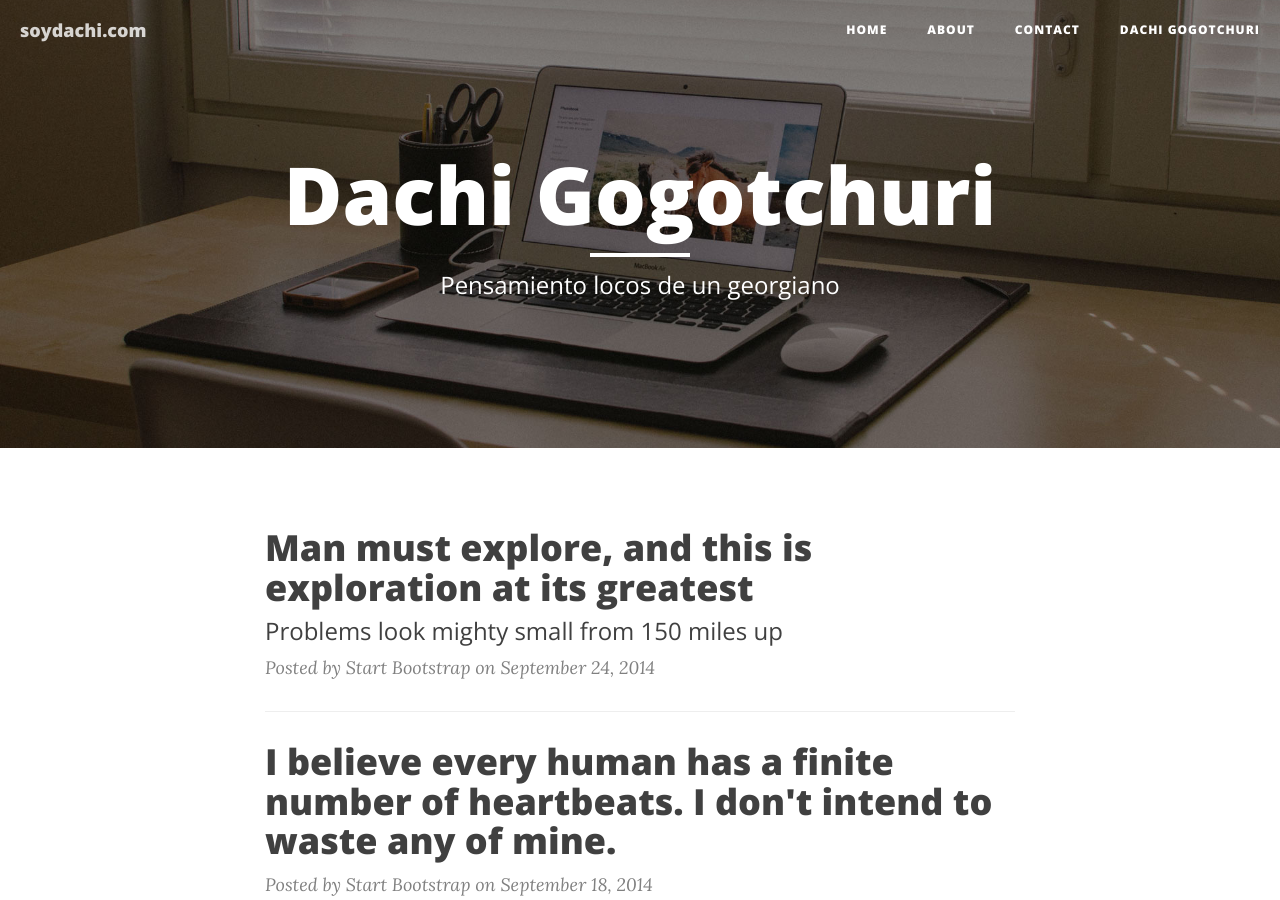
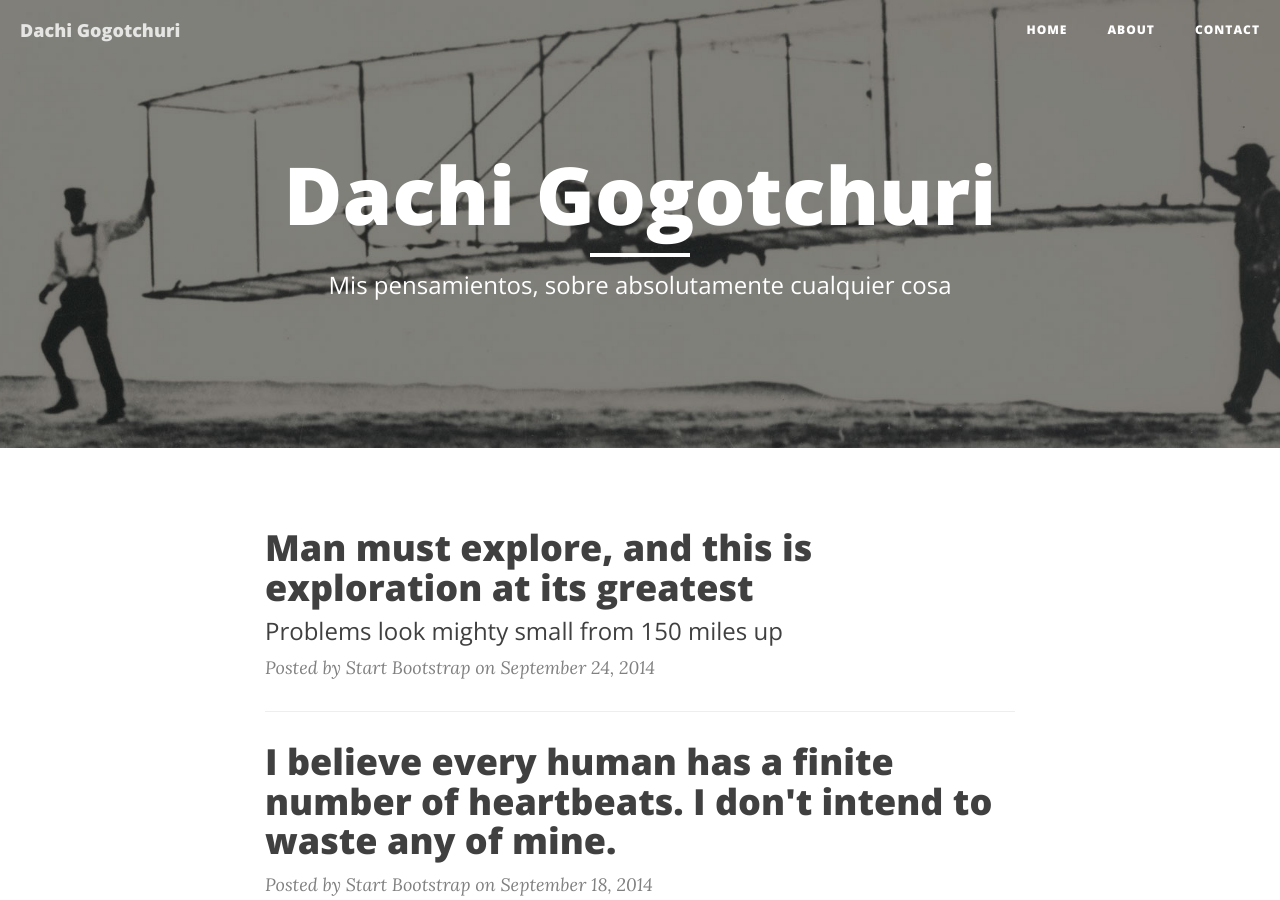
Before and after one commit to dachibox/dachibox.github.io, a Jekyll site: the page built from index.html, in a window 1280 px wide and 900 px high. Built offline with Jekyll 4.4.1, drawn with Linux system fonts in a browser that asks for light colours; nearby versions of some CDN libraries; the list of posts is cut into pages by our own code.

Commit message:
Update header

```diff
--- a/_config.yml
+++ b/_config.yml
@@ -1,9 +1,9 @@
 # Site settings
-title: soydachi.com
-header-img: img/home-bg.jpg
+title: Dachi Gogotchuri
+header-img: img/post-bg-02.jpg
 email: dachi.gogotchuri@outlook.com
 copyright_name: Dachi Gogotchuri
-description: "Pensamiento locos de un georgiano"
+description: "Mis pensamientos, sobre absolutamente cualquier cosa"
 baseurl: ""
 url: "http://soydachi.com"
 twitter_username: dachibox
--- a/index.html
+++ b/index.html
@@ -1,7 +1,6 @@
 ---
 layout: page
-title: Dachi Gogotchuri
-description: "Pensamiento locos de un georgiano"
+description: "Mis pensamientos, sobre absolutamente cualquier cosa"
 ---
 
 {% for post in paginator.posts %}
```
